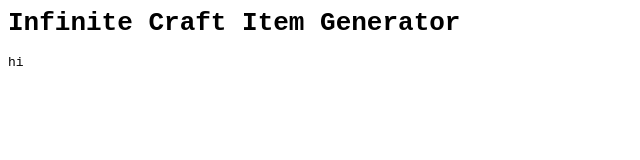
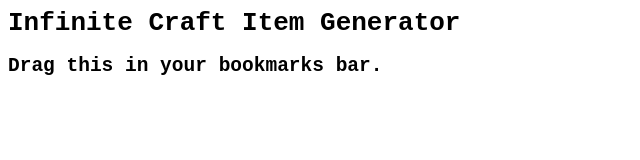
Before and after one commit to NikanGameDev/infinite-craft-gen, a plain HTML site: page index.html in a window 1280 px wide. Shown: the whole page, without its empty margins (0-640 px from the left). Drawn offline with Linux system fonts and the light colour scheme.

Commit message:
Update index.html

```diff
--- a/index.html
+++ b/index.html
@@ -4,6 +4,6 @@
   </head>
   <body>
     <h1>Infinite Craft Item Generator</h1>
-    <p>hi</p>
+    <h2>Drag this in your bookmarks bar.</h2>
   </body>
 </html>
```
